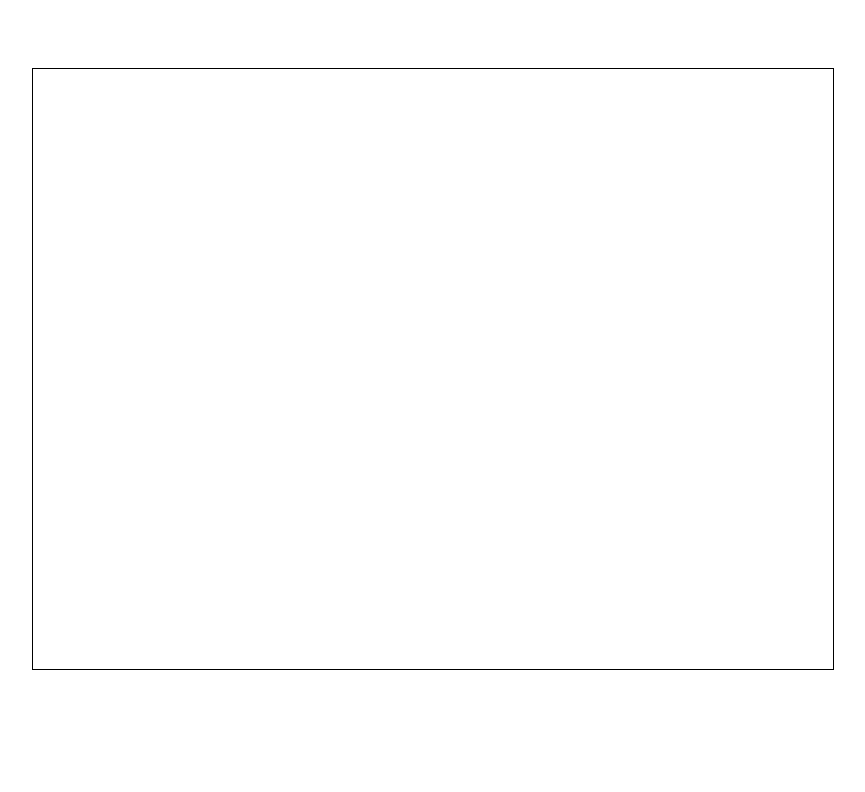
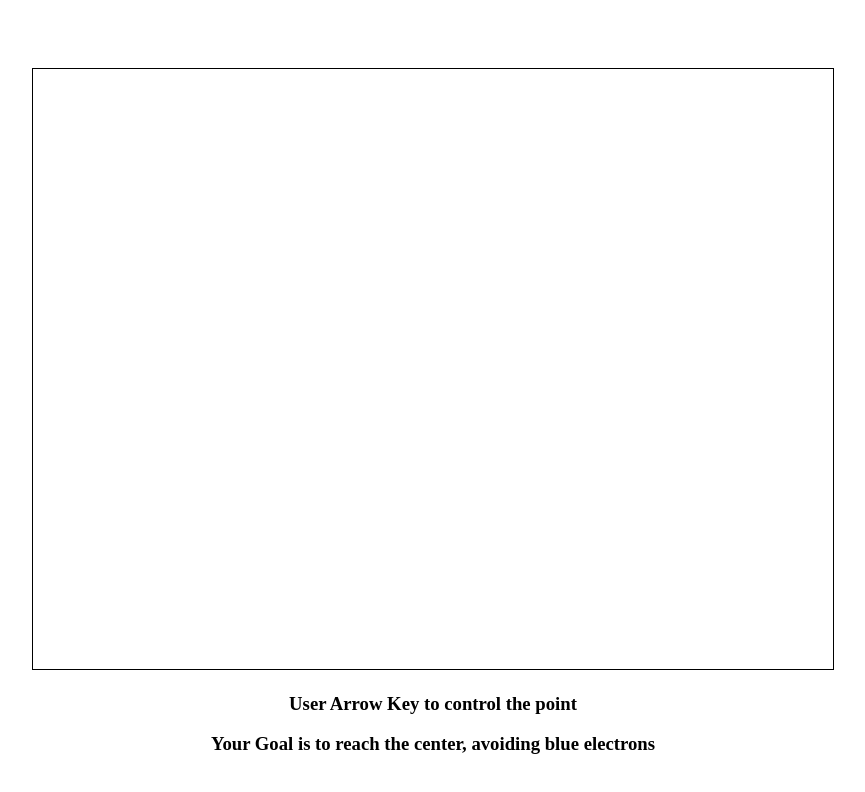
Before and after one commit to CreatCodeBuild/ElementMaster, a website: page public/index.html in a window 1280 px wide. Shown: the whole page, without its empty margins (207-1072 px from the left). Drawn offline with nearby package versions, Linux system fonts and the light colour scheme.

Commit message:
Some Basic User Hint

```diff
--- a/public/partials/ElementMasterCanvas.html
+++ b/public/partials/ElementMasterCanvas.html
@@ -1,3 +1,4 @@
+<div>
 	<canvas
 		id='canvas'
 		width='800'
@@ -6,3 +7,8 @@
 			border:solid 1px black;
 			margin-top: 60px;'>
 	</canvas>
+	<div>
+		<h3>User Arrow Key to control the point</h3>
+		<h3>Your Goal is to reach the center, avoiding blue electrons</h3>
+	</div>
+</div>
```
Lines whose indentation alone changed are shown as unchanged.
